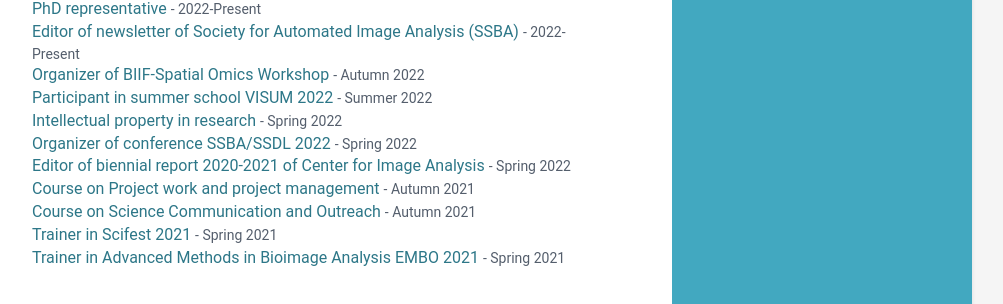
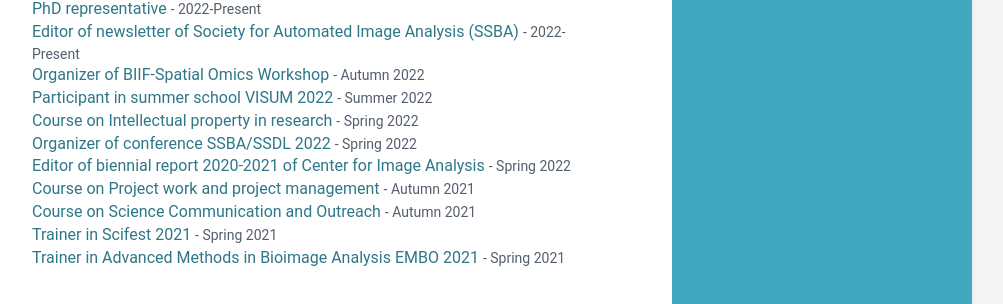
Before and after one commit to AndreaBehan/AndreaBehanova.github.io, a Jekyll site: the page built from index.html, in a window 1280 px wide and 900 px high, scrolled down 1535 px. Shown: the part 149-453 px from the top of the window, without its empty margins (168-1171 px from the left). Built offline with Jekyll 4.4.1, drawn with Linux system fonts in a browser that asks for light colours.

Commit message:
Update data.yml

```diff
--- a/_data/data.yml
+++ b/_data/data.yml
@@ -238,7 +238,7 @@ oss:
         link:
         tagline: "Summer 2022"
 
-      - title: <a href="https://www.uuinnovation.uu.se/credit-bearing-course">Intellectual property in research</a>
+      - title: <a href="https://www.uuinnovation.uu.se/credit-bearing-course">Course on Intellectual property in research</a>
         link:
         tagline: "Spring 2022"
 
```
